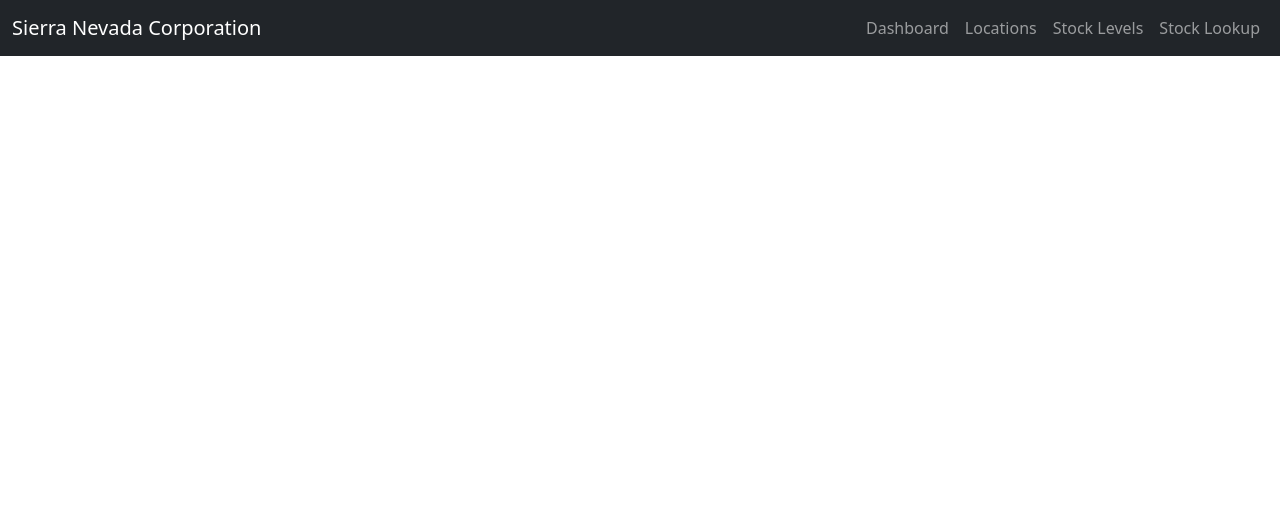
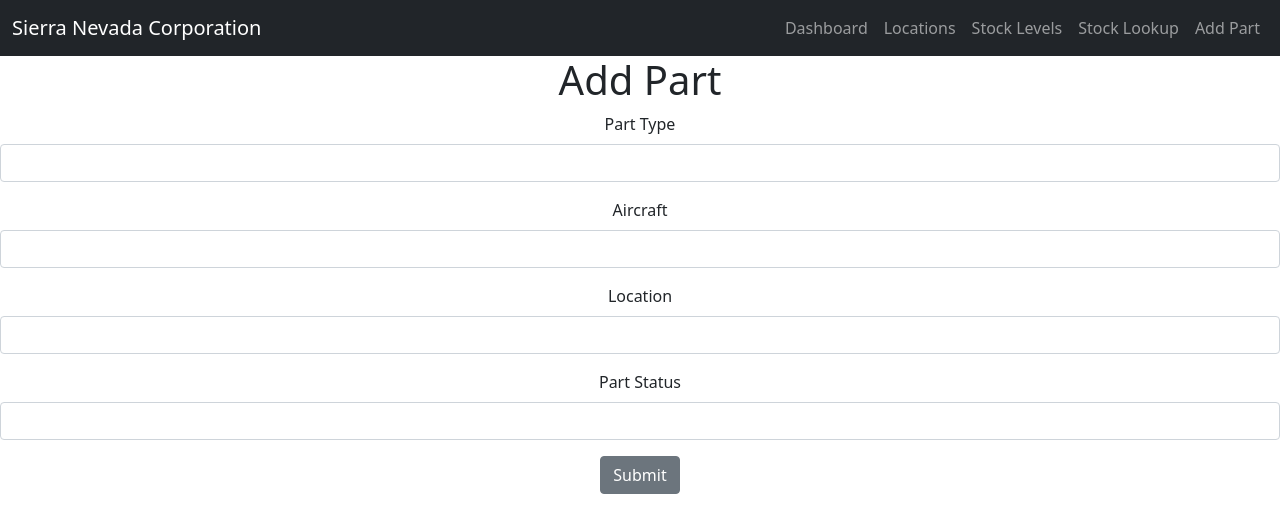
Before and after one commit to reicraftscodes/uas-lifecycle-management-frontend, a React (Create React App) app: page /add-part in a window 1280 px wide. Shown: the top 532 px of the page. Built offline with nearby package versions, Linux system fonts and the light colour scheme.

Commit message:
feat : issue #10 added add part page with form for inputting parts

```diff
--- a/src/App.js
+++ b/src/App.js
@@ -11,6 +11,7 @@ import Location from "./pages/Location";
 import Drone from "./pages/Drone";
 import Part from "./pages/Part";
 import StockLookup from "./pages/StockLookup";
+import AddPart from './pages/AddPart';
 
 
 class App extends React.Component {
@@ -28,6 +29,7 @@ class App extends React.Component {
                     <Route path="/drones/:droneId" element={<Drone />} />
                     <Route path="/parts/:partId" element={<Part />} />
                     <Route path="/stock-lookup" element={<StockLookup/>} />
+                    <Route path="/add-part" element={<AddPart/>} />
                 </Routes>
             </div>
         )
--- a/src/components/AppNavbar.js
+++ b/src/components/AppNavbar.js
@@ -31,6 +31,9 @@ export default class AppNavbar extends React.Component {
                             <NavItem>
                                 <NavLink href="/stock-lookup">Stock Lookup</NavLink>
                             </NavItem>
+                            <NavItem>
+                                <NavLink href="/add-part">Add Part</NavLink>
+                            </NavItem>
                         </Nav>
                 </Navbar>
             </div>
--- /dev/null
+++ b/src/pages/AddPart.js
@@ -0,0 +1,46 @@
+import { useState } from "react";
+import {Form, FormGroup, Label, Input,Button} from "reactstrap";
+
+const AddPart = () => {
+    const [partType, setPartType] = useState('');
+    const [aircraft, setAircraft] = useState('');
+    const [location, setLocation] = useState('');
+    const [partStatus, setPartStatus] = useState('');
+
+    const handleSubmission = () => {
+        console.log("test" + partType);
+    }
+
+    return (
+        <div className="addPart">
+            <h1>Add Part</h1>
+
+            <Form>
+                <FormGroup>
+                    <Label for="partTypeForm">Part Type</Label>
+                    <Input id="partTypeForm" name="Part Type" type="text" value={partType} onChange={(e) => setPartType(e.target.value)}/>
+                </FormGroup>
+                <FormGroup>
+                    <Label for="aircraftForm">Aircraft</Label>
+                    <Input id="aircraftForm" name="Aircraft" type="text" value={aircraft} onChange={(e) => setAircraft(e.target.value)}/>
+                </FormGroup>
+                <FormGroup>
+                    <Label for="locationForm">Location</Label>
+                    <Input id="locationForm" name="Location" type="text" value={location} onChange={(e) => setLocation(e.target.value)}/>
+                </FormGroup>
+                <FormGroup>
+                    <Label for="partStatusForm">Part Status</Label>
+                    <Input id="partStatusForm" name="Part Status" type="text" value={partStatus} onChange={(e) => setPartStatus(e.target.value)}/>
+                </FormGroup>
+
+                <Button onClick={handleSubmission}>Submit</Button>
+            </Form>
+
+
+        </div>
+    );
+}
+
+
+
+export default AddPart
```
